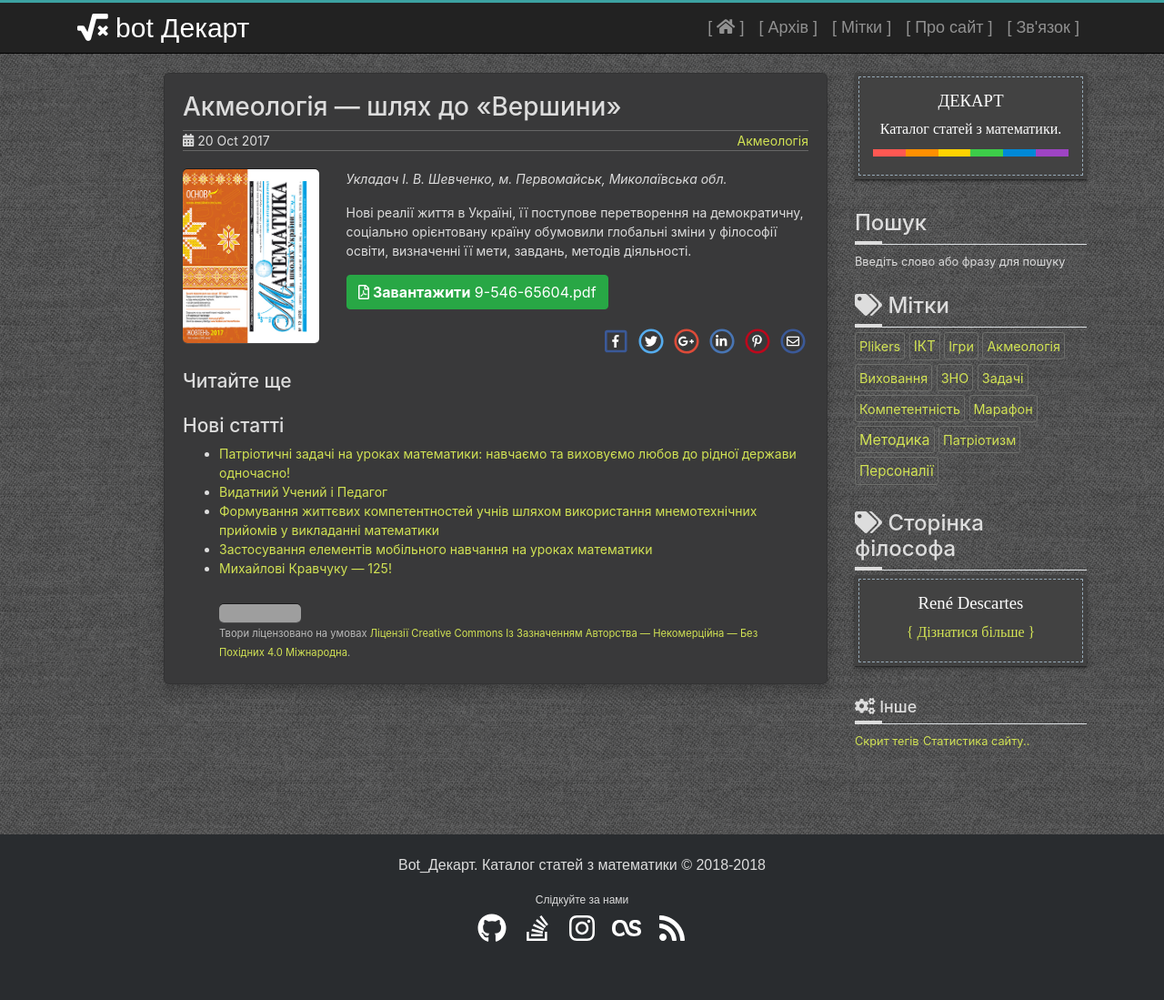
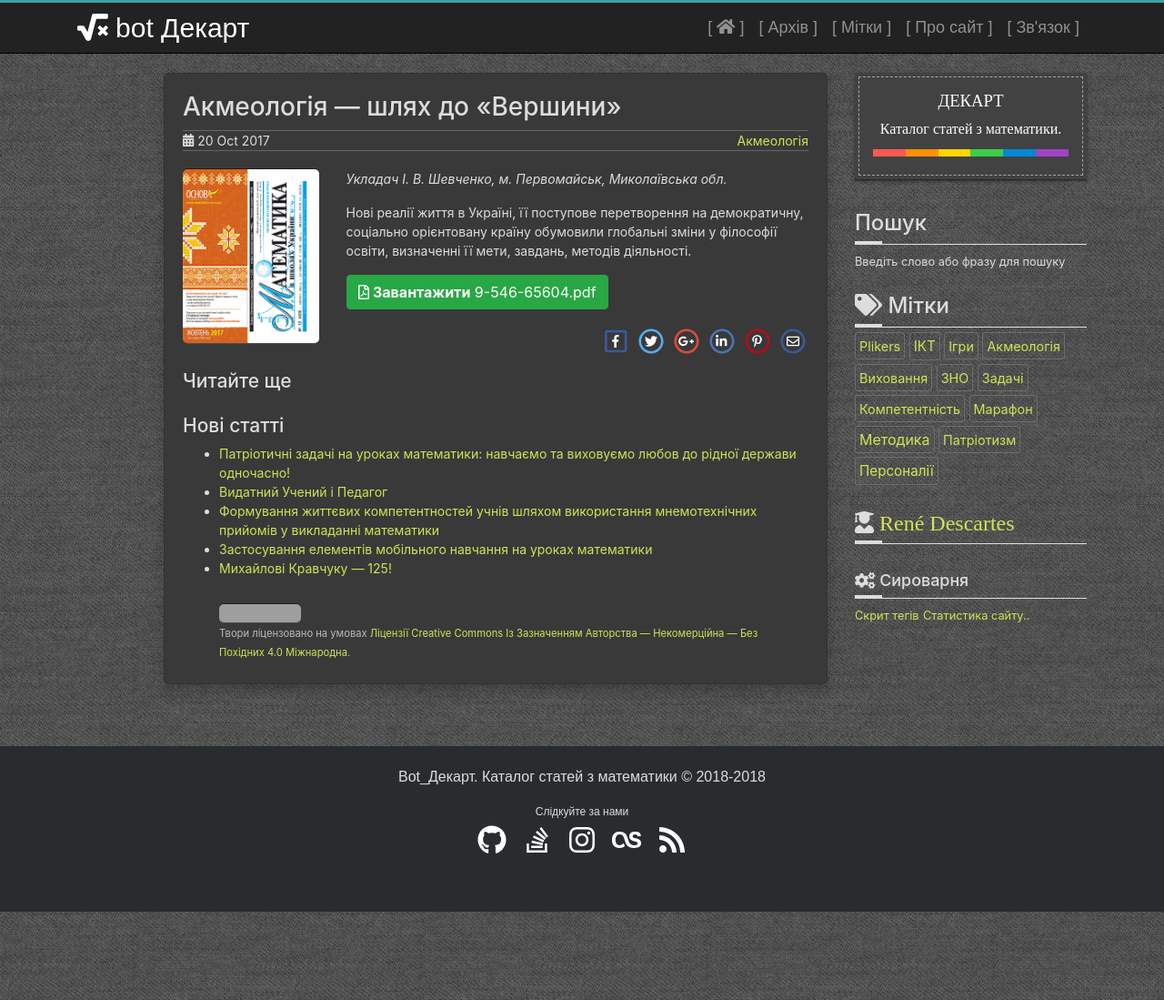
Before and after one commit to beregok/bot-descartes, a Jekyll site: the page built from _posts/2017-10-20-9-546-65604.md, in a window 1280 px wide and 1099 px high. Shown: the whole window at 91% size. Built offline with Jekyll 4.4.1, drawn with Linux system fonts in a browser that asks for light colours; nearby versions of some CDN libraries; comment, search, counter and statistics services are not loaded; a style sheet for code colours, icons or effects is not loaded; grey boxes are pictures that could not be loaded.

Commit message:
рене

```diff
--- a/_includes/algolia-bar.html
+++ b/_includes/algolia-bar.html
@@ -24,7 +24,6 @@ const hitTemplate = function(hit) {
   <a href="${url}">${title}</a>
   `;
 }
-
 
 search.addWidget(
   instantsearch.widgets.searchBox({
--- a/_includes/etcadmin.html
+++ b/_includes/etcadmin.html
@@ -1,5 +1,5 @@
 <div class="sidebar">
-  <h4><i class="fas fa-cogs"></i> Інше</h4>
+  <h4><i class="fas fa-cogs"></i> Сироварня</h4>
   <hr>
   <a href="{{ post.url | relative_url }}/admin"><small>Скрит тегів</small></a> <a href="{{ post.url | relative_url }}/stats"><small>Cтатистика сайту..</small></a>
 </div>
--- a/_includes/rene-sidebar.html
+++ b/_includes/rene-sidebar.html
@@ -1,11 +1,5 @@
 <div class="sidebar">
-  <h2><i class="fas fa-tags"></i> Сторінка філософа</h2>
+  <h2 class="rene"><i class="fas fa-user-graduate"></i> <a href="{{ 'descartes.html' | relative_url }}" data-toggle="tooltip" data-placement="bottom" title="Пориньте у світ філософії">René Descartes</a></h2>
   <hr>
-  <div class="container-promo">
-    <div class="post-promo">
-      <h3 class="rene">René Descartes</h3>
-      <p><a href="{{ 'descartes.html' | relative_url }}" data-toggle="tooltip" data-placement="bottom" title="Форинье у світ філософії">{ Дізнатися більше }</a></p>
-    </div>
-  </div>
 </div>
 <br>
--- a/_layouts/page.html
+++ b/_layouts/page.html
@@ -26,6 +26,7 @@
               {% include algolia-box-sidebar.html %}
               {% include last-post-sidebar.html %}
               {% include tag-list-sidebar.html %}
+              {% include rene-sidebar.html %}
               {% include etcadmin.html %}
             </div>
           </div>
```
